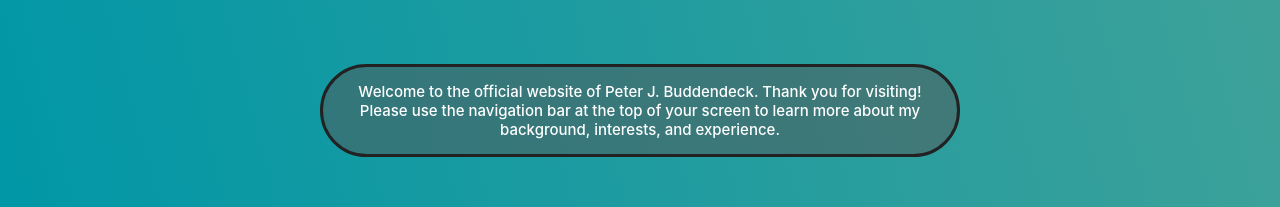
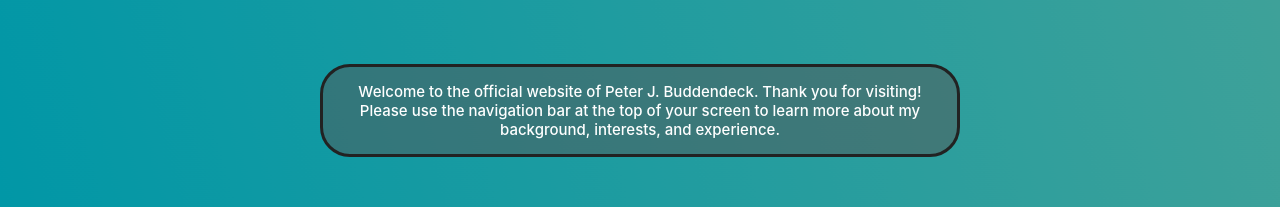
Before and after one commit to PJBuddendeck/PJBuddendeck.github.io, a React (Create React App) app: page / in a window 1280 px wide. Shown: the part 568-775 px from the top of the page. Built offline with nearby package versions, Linux system fonts and the light colour scheme.

Commit message:
Updated border radius for small home text

```diff
--- a/src/components/home/home-style.css
+++ b/src/components/home/home-style.css
@@ -36,7 +36,7 @@ p {
     padding: 15px;
     background-color: rgba(85, 85, 85, 0.5);
     border: 3px solid #222222;
-    border-radius: 50px;
+    border-radius: 30px;
 }
 
 .about {
```
